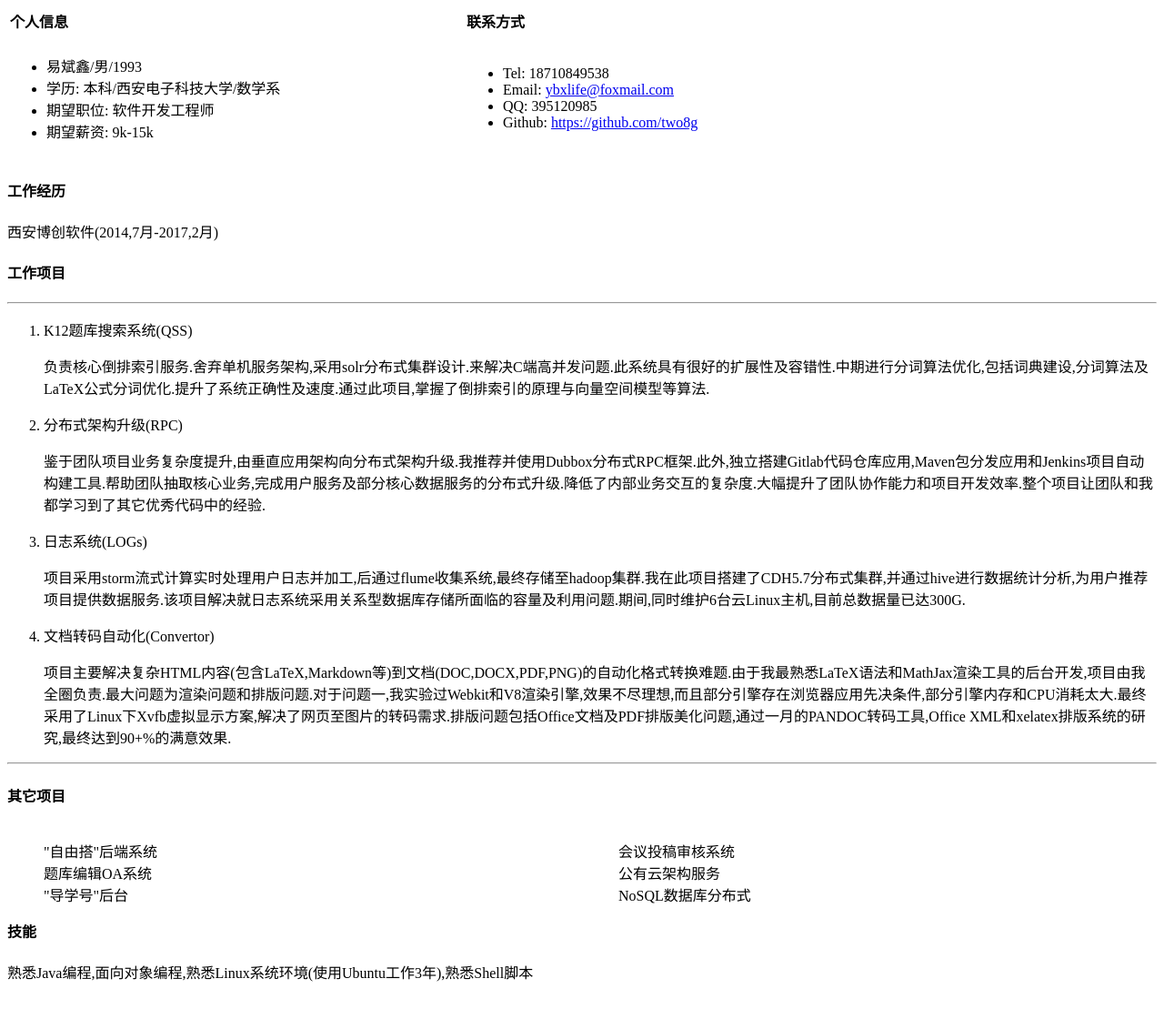
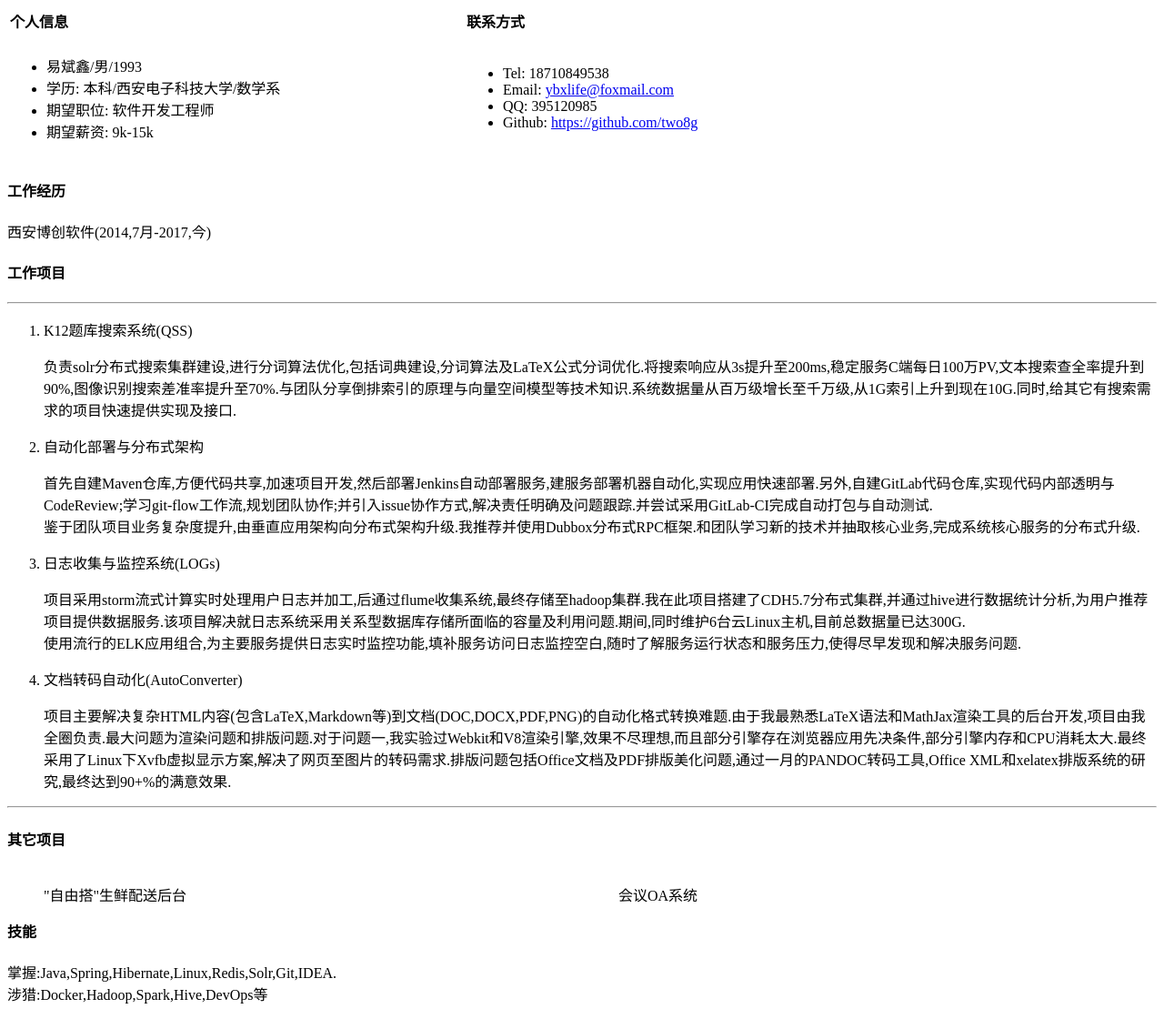
Before and after one commit to two8g/two8g.github.io, a Jekyll site: the page 简历.html, which Jekyll copies as it is, in a window 1280 px wide. Shown: the whole page at 91% size. Built offline with Jekyll 4.4.1, drawn with Linux system fonts in a browser that asks for light colours; before the commit the page ends 1096 px from its top, so only the background shows below that.

Commit message:
修改简历

```diff
--- a/简历.html
+++ b/简历.html
@@ -1,18 +1,37 @@
 <head>
-<meta charset="UTF-8" />
+  <meta charset="UTF-8"/>
   <title>README.md</title>
   <link rel="stylesheet" href="file:/tmp/multimarkdown_layout-fx.css">
   <style>
-.container { width: 100%; }
-.wiki-container { width: 100%; }
-.wiki-body { width: 100%; }
-.mycode{ width:100%; float:left;}
-.mycode ol{ width:100%;}
-.mycode li{ width:50%; float:left; display:block;}
+    .container {
+      width: 100%;
+    }
+
+    .wiki-container {
+      width: 100%;
+    }
+
+    .wiki-body {
+      width: 100%;
+    }
+
+    .mycode {
+      width: 100%;
+      float: left;
+    }
+
+    .mycode ol {
+      width: 100%;
+    }
+
+    .mycode li {
+      width: 50%;
+      float: left;
+      display: block;
+    }
   </style>
   <link rel="stylesheet" href="file:/tmp/multimarkdown_default-fx.css">
   <link rel="stylesheet" href="file:/tmp/multimarkdown_hljs-default.css">
-<script src="file:/tmp/multimarkdown_highlight.pack.js"></script>
 </head>
 <body>
 <div class="container">
@@ -26,10 +45,13 @@
         <thead>
         <tr>
           <td>
-        <h4 id="个人信息" md-pos="1-8"><span md-pos="4-8"><a href="#个人信息" id="个人信息" name="个人信息" class="anchor"><span class="octicon octicon-link"></span></a>个人信息</span></h4>
+            <h4 id="个人信息" md-pos="1-8"><span md-pos="4-8"><a href="#个人信息" id="个人信息" name="个人信息" class="anchor"><span
+                    class="octicon octicon-link"></span></a>个人信息</span></h4>
           </td>
           <td>
-        <h4 id="联系方式" md-pos="109-116"><span md-pos="112-116"><a href="#联系方式" id="联系方式" name="联系方式" class="anchor"><span class="octicon octicon-link"></span></a>联系方式</span></h4>
+            <h4 id="联系方式" md-pos="109-116"><span md-pos="112-116"><a href="#联系方式" id="联系方式" name="联系方式"
+                                                                     class="anchor"><span
+                    class="octicon octicon-link"></span></a>联系方式</span></h4>
           </td>
         </tr>
         </thead>
@@ -48,49 +70,58 @@
           <td>
             <ul>
               <li md-pos="118-137"><span md-pos="120-136">Tel: 18710849538</span></li>
-          <li md-pos="138-167"><span md-pos="140-166">Email: <a md-pos="147-166" href="mailto:ybxlife@foxmail.com">ybxlife@foxmail.com</a></span></li>
+              <li md-pos="138-167"><span md-pos="140-166">Email: <a md-pos="147-166" href="mailto:ybxlife@foxmail.com">ybxlife@foxmail.com</a></span>
+              </li>
               <li md-pos="168-184"><span md-pos="170-183">QQ: 395120985</span></li>
-          <li md-pos="185-220"><span md-pos="187-219">Github: <a md-pos="195-219" href="https://github.com/two8g">https://github.com/two8g</a></span></li>
+              <li md-pos="185-220"><span md-pos="187-219">Github: <a md-pos="195-219" href="https://github.com/two8g">https://github.com/two8g</a></span>
+              </li>
             </ul>
           </td>
         </tr>
         </tbody>
       </table>
-<h4 id="工作经历" md-pos="222-229"><span md-pos="225-229"><a href="#工作经历" id="工作经历" name="工作经历" class="anchor"><span class="octicon octicon-link"></span></a>工作经历</span></h4>
-<p md-pos="233-257"><span md-pos="233-256">西安博创软件(2014,7月-2017,2月)</span></p>
-<h4 id="工作项目" md-pos="260-269"><span md-pos="265-269"><a href="#工作项目" id="工作项目" name="工作项目" class="anchor"><span class="octicon octicon-link"></span></a>工作项目</span></h4>
-<hr md-pos="271-279" />
+      <h4 id="工作经历" md-pos="222-229"><span md-pos="225-229"><a href="#工作经历" id="工作经历" name="工作经历" class="anchor"><span
+              class="octicon octicon-link"></span></a>工作经历</span></h4>
+      <p md-pos="233-257"><span md-pos="233-256">西安博创软件(2014,7月-2017,今)</span></p>
+      <h4 id="工作项目" md-pos="260-269"><span md-pos="265-269"><a href="#工作项目" id="工作项目" name="工作项目" class="anchor"><span
+              class="octicon octicon-link"></span></a>工作项目</span></h4>
+      <hr md-pos="271-279"/>
       <ol>
         <li md-pos="281-446">
           <p md-pos="284-301"><span md-pos="284-298">K12题库搜索系统(QSS)</span></p>
-    <p md-pos="310-446"><span md-pos="310-445">负责核心倒排索引服务.舍弃单机服务架构,采用solr分布式集群设计.来解决C端高并发问题.此系统具有很好的扩展性及容错性.中期进行分词算法优化,包括词典建设,分词算法及LaTeX公式分词优化.提升了系统正确性及速度.通过此项目,掌握了倒排索引的原理与向量空间模型等算法.</span></p>
+          <p md-pos="310-446"><span md-pos="310-445">负责solr分布式搜索集群建设,进行分词算法优化,包括词典建设,分词算法及LaTeX公式分词优化.将搜索响应从3s提升至200ms,稳定服务C端每日100万PV,文本搜索查全率提升到90%,图像识别搜索差准率提升至70%.与团队分享倒排索引的原理与向量空间模型等技术知识.系统数据量从百万级增长至千万级,从1G索引上升到现在10G.同时,给其它有搜索需求的项目快速提供实现及接口.</span>
+          </p>
         </li>
         <li md-pos="447-665">
-    <p md-pos="450-465"><span md-pos="450-462">分布式架构升级(RPC)</span></p>
-    <p md-pos="475-665"><span md-pos="475-664">鉴于团队项目业务复杂度提升,由垂直应用架构向分布式架构升级.我推荐并使用Dubbox分布式RPC框架.此外,独立搭建Gitlab代码仓库应用,Maven包分发应用和Jenkins项目自动构建工具.帮助团队抽取核心业务,完成用户服务及部分核心数据服务的分布式升级.降低了内部业务交互的复杂度.大幅提升了团队协作能力和项目开发效率.整个项目让团队和我都学习到了其它优秀代码中的经验.</span></p>
+          <p md-pos="450-465"><span md-pos="450-462">自动化部署与分布式架构</span></p>
+          <p md-pos="475-665"><span md-pos="475-664">首先自建Maven仓库,方便代码共享,加速项目开发,然后部署Jenkins自动部署服务,建服务部署机器自动化,实现应用快速部署.另外,自建GitLab代码仓库,实现代码内部透明与CodeReview;学习git-flow工作流,规划团队协作;并引入issue协作方式,解决责任明确及问题跟踪.并尝试采用GitLab-CI完成自动打包与自动测试.<br/>
+    鉴于团队项目业务复杂度提升,由垂直应用架构向分布式架构升级.我推荐并使用Dubbox分布式RPC框架.和团队学习新的技术并抽取核心业务,完成系统核心服务的分布式升级.</span></p>
         </li>
         <li md-pos="670-861">
-    <p md-pos="673-686"><span md-pos="673-683">日志系统(LOGs)</span></p>
-    <p md-pos="695-861"><span md-pos="695-860">项目采用storm流式计算实时处理用户日志并加工,后通过flume收集系统,最终存储至hadoop集群.我在此项目搭建了CDH5.7分布式集群,并通过hive进行数据统计分析,为用户推荐项目提供数据服务.该项目解决就日志系统采用关系型数据库存储所面临的容量及利用问题.期间,同时维护6台云Linux主机,目前总数据量已达300G.</span></p>
+          <p md-pos="673-686"><span md-pos="673-683">日志收集与监控系统(LOGs)</span></p>
+          <p md-pos="695-861"><span md-pos="695-860">项目采用storm流式计算实时处理用户日志并加工,后通过flume收集系统,最终存储至hadoop集群.我在此项目搭建了CDH5.7分布式集群,并通过hive进行数据统计分析,为用户推荐项目提供数据服务.该项目解决就日志系统采用关系型数据库存储所面临的容量及利用问题.期间,同时维护6台云Linux主机,目前总数据量已达300G.<br/>
+    使用流行的ELK应用组合,为主要服务提供日志实时监控功能,填补服务访问日志监控空白,随时了解服务运行状态和服务压力,使得尽早发现和解决服务问题.</span>
+          </p>
         </li>
         <li md-pos="862-1197">
-    <p md-pos="865-886"><span md-pos="865-883">文档转码自动化(Convertor)</span></p>
-    <p md-pos="895-1197"><span md-pos="895-1196">项目主要解决复杂HTML内容(包含LaTeX,Markdown等)到文档(DOC,DOCX,PDF,PNG)的自动化格式转换难题.由于我最熟悉LaTeX语法和MathJax渲染工具的后台开发,项目由我全圈负责.最大问题为渲染问题和排版问题.对于问题一,我实验过Webkit和V8渲染引擎,效果不尽理想,而且部分引擎存在浏览器应用先决条件,部分引擎内存和CPU消耗太大.最终采用了Linux下Xvfb虚拟显示方案,解决了网页至图片的转码需求.排版问题包括Office文档及PDF排版美化问题,通过一月的PANDOC转码工具,Office XML和xelatex排版系统的研究,最终达到90+%的满意效果.</span></p>
+          <p md-pos="865-886"><span md-pos="865-883">文档转码自动化(AutoConverter)</span></p>
+          <p md-pos="895-1197"><span md-pos="895-1196">项目主要解决复杂HTML内容(包含LaTeX,Markdown等)到文档(DOC,DOCX,PDF,PNG)的自动化格式转换难题.由于我最熟悉LaTeX语法和MathJax渲染工具的后台开发,项目由我全圈负责.最大问题为渲染问题和排版问题.对于问题一,我实验过Webkit和V8渲染引擎,效果不尽理想,而且部分引擎存在浏览器应用先决条件,部分引擎内存和CPU消耗太大.最终采用了Linux下Xvfb虚拟显示方案,解决了网页至图片的转码需求.排版问题包括Office文档及PDF排版美化问题,通过一月的PANDOC转码工具,Office XML和xelatex排版系统的研究,最终达到90+%的满意效果.</span>
+          </p>
         </li>
       </ol>
-<hr md-pos="1198-1206" />
-<h4 id="其它项目" md-pos="1208-1217"><span md-pos="1213-1217"><a href="#其它项目" id="其它项目" name="其它项目" class="anchor"><span class="octicon octicon-link"></span></a>其它项目</span></h4>
+      <hr md-pos="1198-1206"/>
+      <h4 id="其它项目" md-pos="1208-1217"><span md-pos="1213-1217"><a href="#其它项目" id="其它项目" name="其它项目"
+                                                                   class="anchor"><span
+              class="octicon octicon-link"></span></a>其它项目</span></h4>
       <ol class="mycode">
-  <li md-pos="1219-1232"><span md-pos="1222-1231">&quot;自由搭&quot;后端系统</span></li>
-  <li md-pos="1232-1244"><span md-pos="1235-1243">会议投稿审核系统</span></li>
-  <li md-pos="1244-1256"><span md-pos="1247-1255">题库编辑OA系统</span></li>
-  <li md-pos="1256-1267"><span md-pos="1259-1266">公有云架构服务</span></li>
-  <li md-pos="1267-1278"><span md-pos="1270-1277">&quot;导学号&quot;后台</span></li>
-  <li md-pos="1278-1293"><span md-pos="1281-1292">NoSQL数据库分布式</span></li>
+        <li md-pos="1219-1232"><span md-pos="1222-1231">&quot;自由搭&quot;生鲜配送后台</span></li>
+        <li md-pos="1232-1244"><span md-pos="1235-1243">会议OA系统</span></li>
       </ol>
-<h4 id="技能" md-pos="1294-1299"><span md-pos="1297-1299"><a href="#技能" id="技能" name="技能" class="anchor"><span class="octicon octicon-link"></span></a>技能</span></h4>
-<p md-pos="1301-1353"><span md-pos="1301-1352">熟悉Java编程,面向对象编程,熟悉Linux系统环境(使用Ubuntu工作3年),熟悉Shell脚本</span></p>
+      <h4 id="技能" md-pos="1294-1299"><span md-pos="1297-1299"><a href="#技能" id="技能" name="技能" class="anchor"><span
+              class="octicon octicon-link"></span></a>技能</span></h4>
+      <p md-pos="1301-1353"><span md-pos="1301-1352">掌握:Java,Spring,Hibernate,Linux,Redis,Solr,Git,IDEA.<br>涉猎:Docker,Hadoop,Spark,Hive,DevOps等</span>
+      </p>
     </article>
   </div>
 </div>
-<script>hljs.initHighlightingOnLoad();</script></body>
+</body>
```
Also changed, not shown: README.md. Lines whose indentation alone changed are shown as unchanged.
